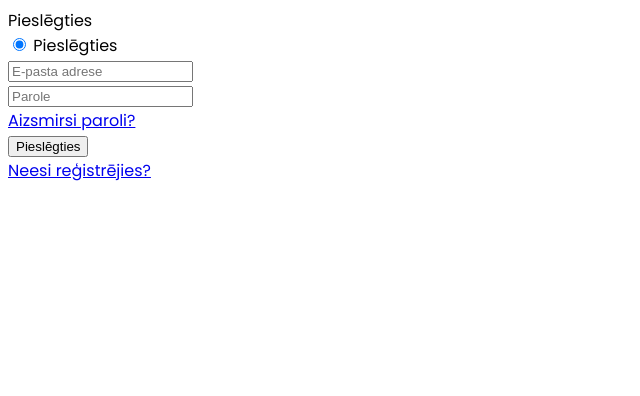
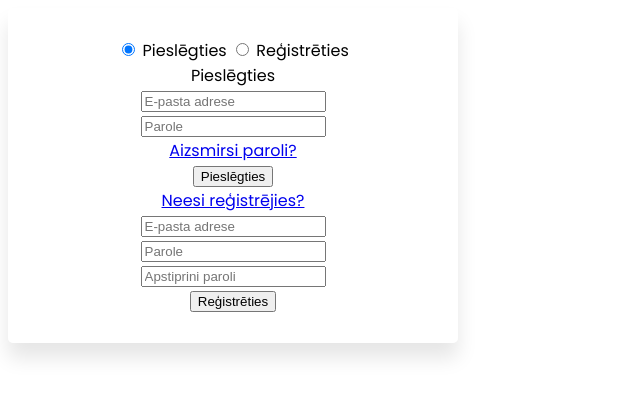
Before and after one commit to IceSalesman/volejbols_webapp3, a SvelteKit app: page / in a window 1280 px wide. Shown: the top 396 px of the page, without its empty margins (0-640 px from the left). Built offline with nearby package versions, Linux system fonts and the light colour scheme.

Commit message:
progress

```diff
--- a/src/routes/+page.svelte
+++ b/src/routes/+page.svelte
@@ -1,14 +1,13 @@
 <script lang="js">
-    import LoginForm from "./components/LoginForm.svelte"
-    import SignupForm from "./components/SignupForm.svelte"
+
     import FormContainer from "./components/FormContainer.svelte"
 </script>
 
 
 <main>
-    <LoginForm></LoginForm>
+    <FormContainer>
 
-
+    </FormContainer>
 </main>
 
 
--- a/src/routes/components/FormContainer.svelte
+++ b/src/routes/components/FormContainer.svelte
@@ -1,10 +1,17 @@
 <script>
-
-
+    import LoginForm from "./LoginForm.svelte"
+    import SignupForm from "./SignupForm.svelte"
+    import Slide from "./Slide.svelte"
 
 </script>
 
+<main>
 
+    <Slide></Slide>
+    <LoginForm></LoginForm>
+    <SignupForm></SignupForm>
+
+</main>
 
 
 
@@ -12,6 +19,15 @@
 
 <style>
 
+    main {
+        overflow: hidden;
+        max-width: 390px;
+        background: #ffffff60;
+        padding: 30px;
+        border-radius: 5px;
+        box-shadow: 0px 15px 20px rgba(0,0,0,0.1);
+        text-align: center;
+    }
 
 
 </style>
--- a/src/routes/components/LoginForm.svelte
+++ b/src/routes/components/LoginForm.svelte
@@ -8,8 +8,6 @@
       {label}
    </div>
 
-   <input type="radio" name="slide" id="login" checked>
-   <label for="login" class="slide login">{label}</label>
 
    <form>
       <div class="field">
--- a/src/routes/components/SignupForm.svelte
+++ b/src/routes/components/SignupForm.svelte
@@ -1,11 +1,27 @@
 <script>
-
+    let label = "Reģistrēties"
 
 
 </script>
 
 
-
+<main>
+    <form action="#" class="signup">
+        <div class="field">
+           <input type="text" placeholder="E-pasta adrese" required>
+        </div>
+        <div class="field">
+           <input type="password" placeholder="Parole" required>
+        </div>
+        <div class="field">
+           <input type="password" placeholder="Apstiprini paroli" required>
+        </div>
+        <div class="field btn">
+           <div class="btn-layer"></div>
+           <input type="submit" value="{label}">
+        </div>
+     </form>
+</main>
 
 
 
--- /dev/null
+++ b/src/routes/components/Slide.svelte
@@ -0,0 +1,17 @@
+<script>
+
+</script>
+
+<main>
+    <input type="radio" name="slide" id="login" checked>
+    <label for="login" class="slide login">Pieslēgties</label>
+    <input type="radio" name="slide" id="signup">
+    <label for="signup" class="slide signup">Reģistrēties</label>
+</main>
+
+
+<style>
+
+
+
+</style>
```
